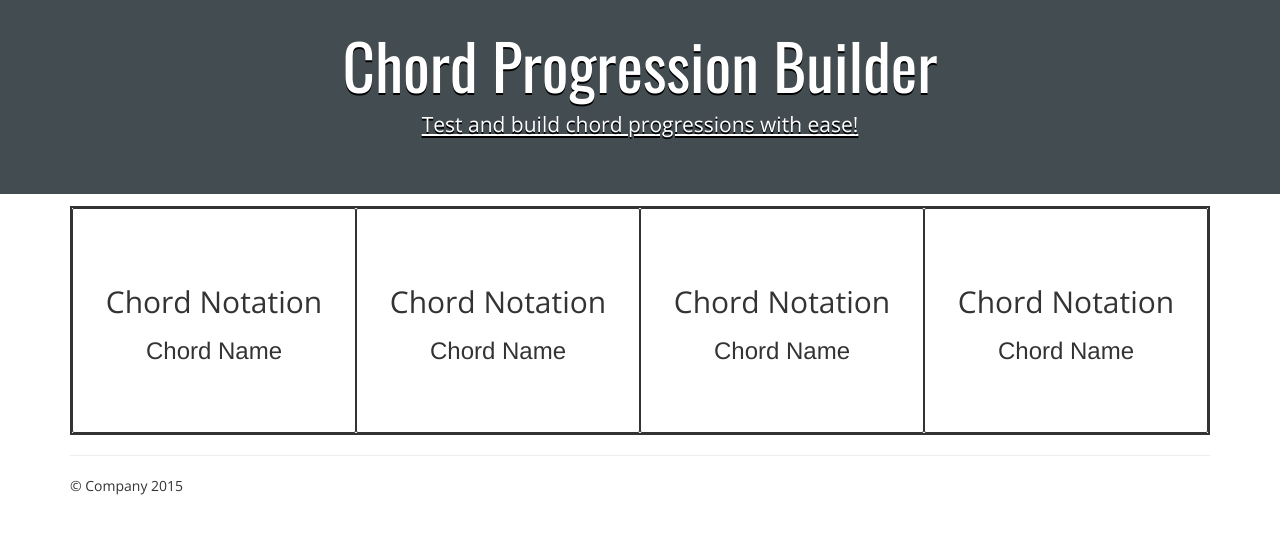
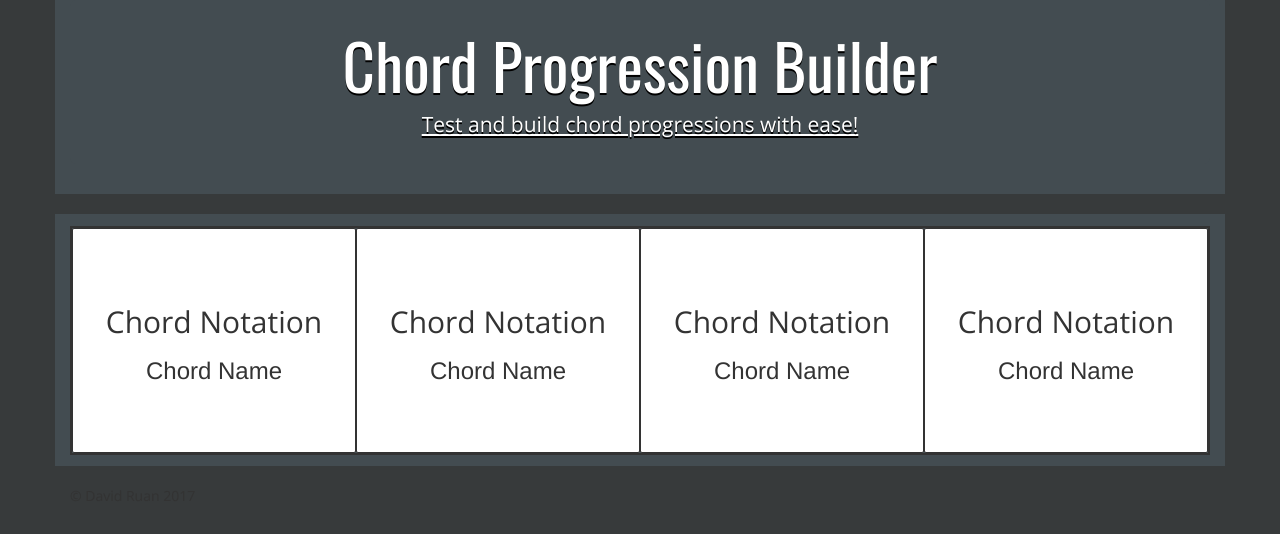
Before and after one commit to mweechzing/chord-progression-generator, a plain HTML site: page website/index.html in a window 1280 px wide. Drawn offline with nearby package versions, Linux system fonts and the light colour scheme.

Commit message:
applied css colors to initial grid

```diff
--- a/website/css/main.css
+++ b/website/css/main.css
@@ -5,7 +5,10 @@ p, h2 {
   font-family: 'Open Sans', sans-serif; }
 
 body {
-  backbround-color: #373A3B; }
+  background-color: #373A3B; }
+
+#workspace {
+  background-color: #434C51; }
 
 #headerbox {
   background-color: #434C51; }
@@ -19,13 +22,15 @@ body {
     text-decoration: underline; }
 
 #chordWorkspace {
+  border-style: solid;
+  border-width: 2px;
   margin-top: 1%;
-  border-style: solid;
-  border-width: 2px; }
+  margin-bottom: 1%; }
   #chordWorkspace .chordContainer {
     display: inline-block;
     border-style: solid;
     border-width: 1px;
     border-radius: 2px;
     padding-top: 5%;
-    padding-bottom: 5%; }
+    padding-bottom: 5%;
+    background-color: white; }
--- a/website/css/sass.scss
+++ b/website/css/sass.scss
@@ -3,8 +3,8 @@
 
 // Colors
 
-$color-primary-0 : #373A3B;
-$color-primary-1 : #434C51;
+$color-primary-0 : #434C51;
+$color-primary-1 : #373A3B;
 $color-primary-2 : #2E3133;
 $color-primary-3 : #25282A;
 $color-primary-4 : #1A1D1E;
@@ -20,14 +20,19 @@ p, h2 {
 }
 
 body {
-	backbround-color: $color-primary-0;
+	background-color: $color-primary-1;
+}
+
+#workspace {
+	background-color: $color-primary-0;
 }
 
 #headerbox {
-	background-color: $color-primary-1;
+
+	background-color: $color-primary-0;
 
 	.jumbotron {
-		background-color: $color-primary-1;
+		background-color: $color-primary-0;
 		padding: 10px;
 	}
 
@@ -42,10 +47,10 @@ body {
 }
 
 #chordWorkspace {
-	margin-top: 1%;
 	border-style: solid;
     border-width: 2px;
-
+	margin-top: 1%;
+	margin-bottom: 1%;
 
 	.chordContainer {
 		display: inline-block;
@@ -54,6 +59,7 @@ body {
 		border-radius: 2px;
 		padding-top: 5%;
 		padding-bottom: 5%;
+		background-color: white;
 	}
 
 }
--- a/website/index.html
+++ b/website/index.html
@@ -21,13 +21,16 @@
         <!--[if lt IE 8]>
             <p class="browserupgrade">You are using an <strong>outdated</strong> browser. Please <a href="http://browsehappy.com/">upgrade your browser</a> to improve your experience.</p>
         <![endif]-->
-    <div class ="container-fluid" id="headerbox">
+    <!--Header-->
+    <div class ="container" id="headerbox">
       <div class ="jumbotron text-center">
         <h1>Chord Progression Builder</h1>
         <p>Test and build chord progressions with ease!</p>
       </div>
     </div>
-    <div class="container">
+    <br>
+    <!--Workspace-->
+    <div class="container" id="workspace">
       <div class="container-fluid " id="chordWorkspace">
 
         <div class="row">
@@ -55,13 +58,15 @@
 
         </div>
       </div>
-        <hr>
-
-        <footer>
-          <p>&copy; Company 2015</p>
-        </footer>
     </div>
 
+    <!--Footer-->
+    <br>
+    <div class="container" >
+      <footer>
+        <p>&copy; David Ruan 2017</p>
+      </footer>
+    </div>
 
         <script src="//ajax.googleapis.com/ajax/libs/jquery/1.11.2/jquery.min.js"></script>
         <script>window.jQuery || document.write('<script src="js/vendor/jquery-1.11.2.min.js"><\/script>')</script>
```
